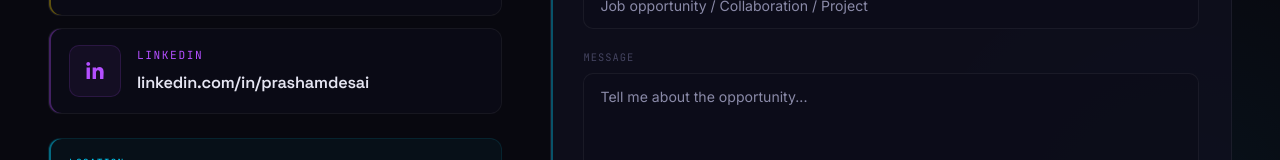
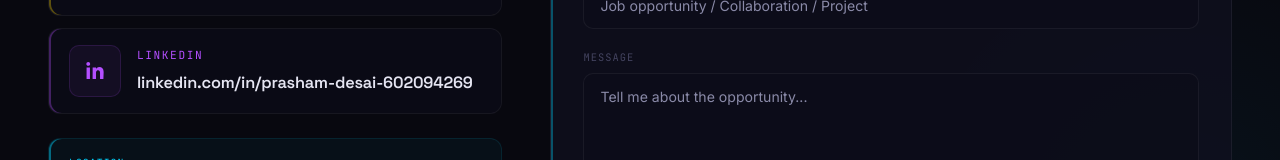
Before and after one commit to Prasham-Desai/Portfolio, a React (Create React App) app: page / in a window 1280 px wide. Shown: the part 7161-7321 px from the top of the page. Built offline with nearby package versions, Linux system fonts and the light colour scheme.

Commit message:
info update

```diff
--- a/src/components/Contact.jsx
+++ b/src/components/Contact.jsx
@@ -77,8 +77,8 @@ const contactLinks = [
   },
   {
     label: 'LinkedIn',
-    value: 'linkedin.com/in/prashamdesai',
-    href: 'https://www.linkedin.com/in/prashamdesai',
+    value: 'linkedin.com/in/prasham-desai-602094269',
+    href: 'https://in.linkedin.com/in/prasham-desai-602094269',
     color: '#b44fff',
     Icon: LinkedInIcon,
   },
--- a/src/components/Footer.jsx
+++ b/src/components/Footer.jsx
@@ -11,7 +11,7 @@ const socialLinks = [
   },
   {
     label: 'LinkedIn',
-    href: 'https://www.linkedin.com/in/prashamdesai',
+    href: 'https://in.linkedin.com/in/prasham-desai-602094269',
     color: 'var(--color-purple)',
     hover: '#d6a3ff',
     Icon: LinkedInIcon,
```
